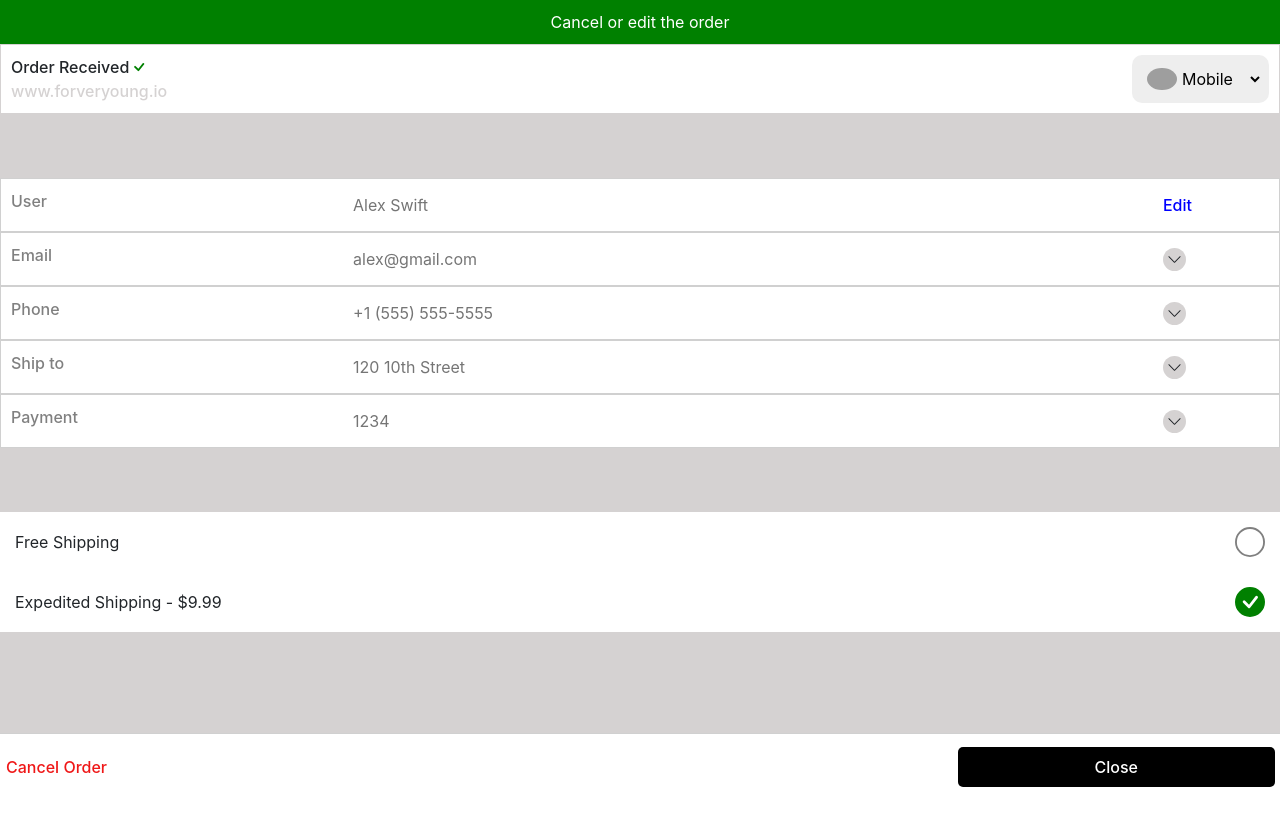
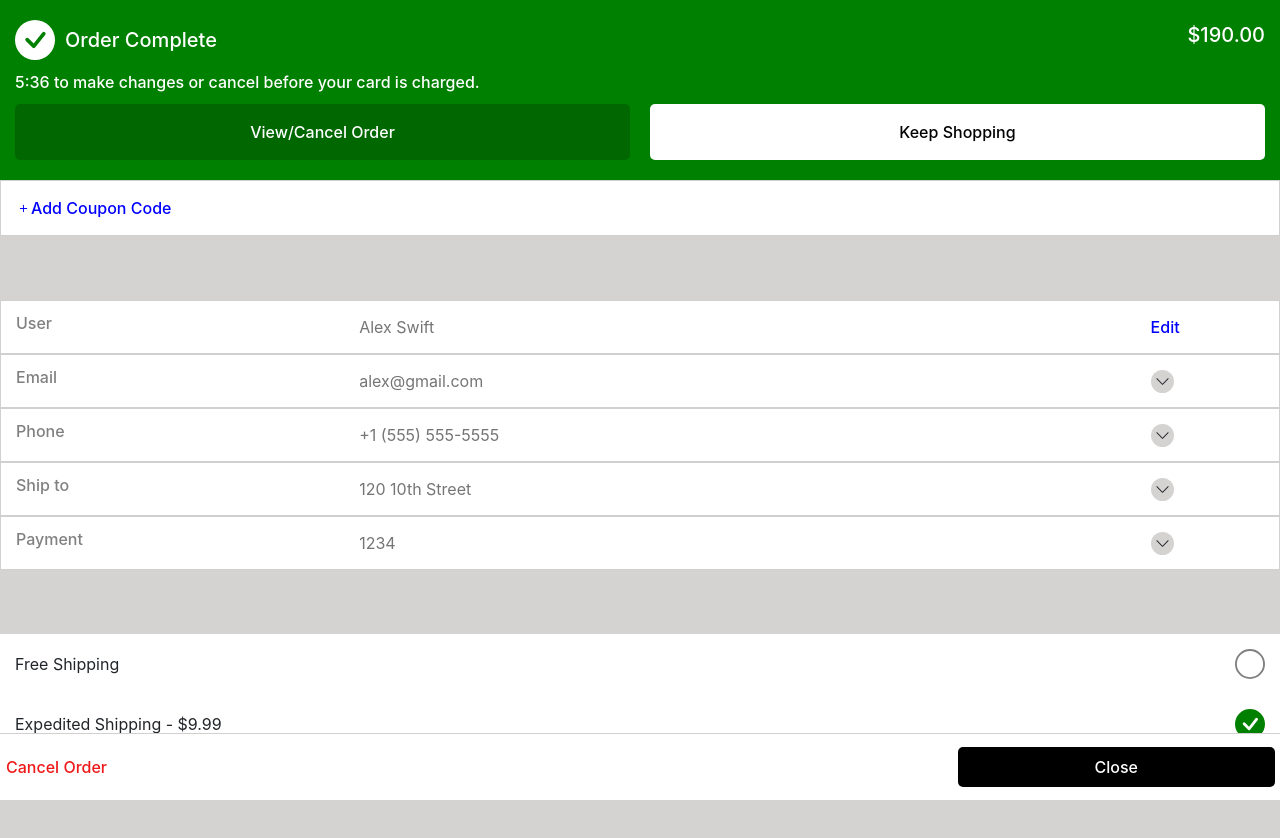
Before and after one commit to Sam-2019/Fast-Checkout-clone, a React (Create React App) app: page / in a window 1280 px wide. Shown: the top 838 px of the page. Before the commit the page ends 800 px from the top, so only its background shows below. Built offline with nearby package versions, Linux system fonts and the light colour scheme; grey boxes are pictures that could not be loaded.

Commit message:
updated padding

```diff
--- a/src/App.js
+++ b/src/App.js
@@ -11,7 +11,7 @@ import OrderReceived from './Order/Order Received'
 const App = () => {
   return (
     <div className="body">
-      <OrderReceived />
+      <Order />
 
 
       {/* <Button name="Fast Checkout" className="primary" />
--- a/src/Components/Add Coupon.js
+++ b/src/Components/Add Coupon.js
@@ -7,7 +7,7 @@ const AddCoupon = () => {
       style={{
         display: "flex",
         alignItems: "center",
-        padding: "15px 0",
+        padding: "15px 15px",
         color: "blue",
         fontWeight: "500",
         border: "1px solid #d0d0d0",
--- a/src/Form/Another Form.js
+++ b/src/Form/Another Form.js
@@ -11,11 +11,11 @@ const Form = () => {
           style={{
             display: "flex",
             alignItems: "center",
-            padding: "10px 0",
+            padding: "10px 15px",
             border: "1px solid #d0d0d0",
           }}
         >
-          <label style={{ color: "gray", width: "30%" , padding: '0 0 0 10px' }}>User</label>
+          <label style={{ color: "gray", width: "30%" , padding: '0 0 0 0px' }}>User</label>
           <input
             style={{
               color: "black",
@@ -32,11 +32,11 @@ const Form = () => {
           style={{
             display: "flex",
             alignItems: "center",
-            padding: "10px 0",
+            padding: "10px 15px",
             border: "1px solid #d0d0d0",
           }}
         >
-          <label style={{ color: "gray", width: "30%", padding: '0 0 0 10px'  }}>Email</label>
+          <label style={{ color: "gray", width: "30%", padding: '0 0 0 0'  }}>Email</label>
           <input
             style={{
               color: "black",
@@ -71,11 +71,11 @@ const Form = () => {
           style={{
             display: "flex",
             alignItems: "center",
-            padding: "10px 0",
+            padding: "10px 15px",
             border: "1px solid #d0d0d0",
           }}
         >
-          <label style={{ color: "gray", width: "30%",  padding: '0 0 0 10px'  }}>Phone</label>
+          <label style={{ color: "gray", width: "30%",  padding: '0 0 0 0'  }}>Phone</label>
           <input
             style={{
               color: "black",
@@ -110,11 +110,11 @@ const Form = () => {
           style={{
             display: "flex",
             alignItems: "center",
-            padding: "10px 0",
+            padding: "10px 15px",
             border: "1px solid #d0d0d0",
           }}
         >
-          <label style={{ color: "gray", width: "30%",  padding: '0 0 0 10px'  }}>Ship to</label>
+          <label style={{ color: "gray", width: "30%",  padding: '0 0 0 0'  }}>Ship to</label>
           <input
             style={{
               color: "black",
@@ -149,11 +149,11 @@ const Form = () => {
           style={{
             display: "flex",
             alignItems: "center",
-            padding: "10px 0",
+            padding: "10px 15px",
             border: "1px solid #d0d0d0",
           }}
         >
-          <label style={{ color: "gray", width: "30%",  padding: '0 0 0 10px'  }}>Payment</label>
+          <label style={{ color: "gray", width: "30%",  padding: '0 0 0 0'  }}>Payment</label>
           <input
             style={{
               color: "black",
--- a/src/Order/Order Complete.js
+++ b/src/Order/Order Complete.js
@@ -8,7 +8,7 @@ const OrderComplete = () => {
     <div
       className="order_wrapper"
       style={{
-        padding: "20px 10px",
+        padding: "20px 15px",
         backgroundColor: "green",
         color: "white",
       }}
```
Also changed, not shown: 1 other file (tests, documents, lock files or other folders).
